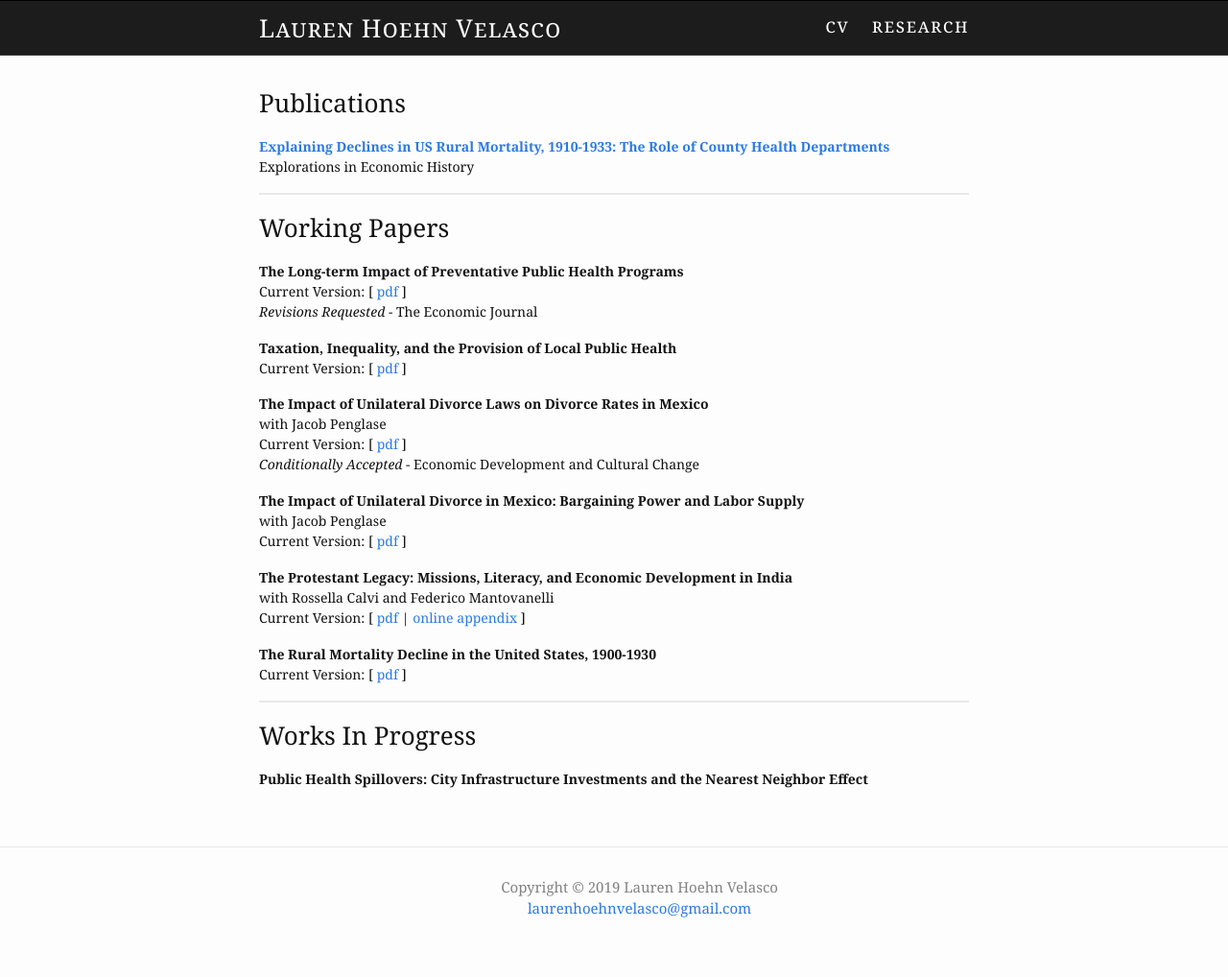
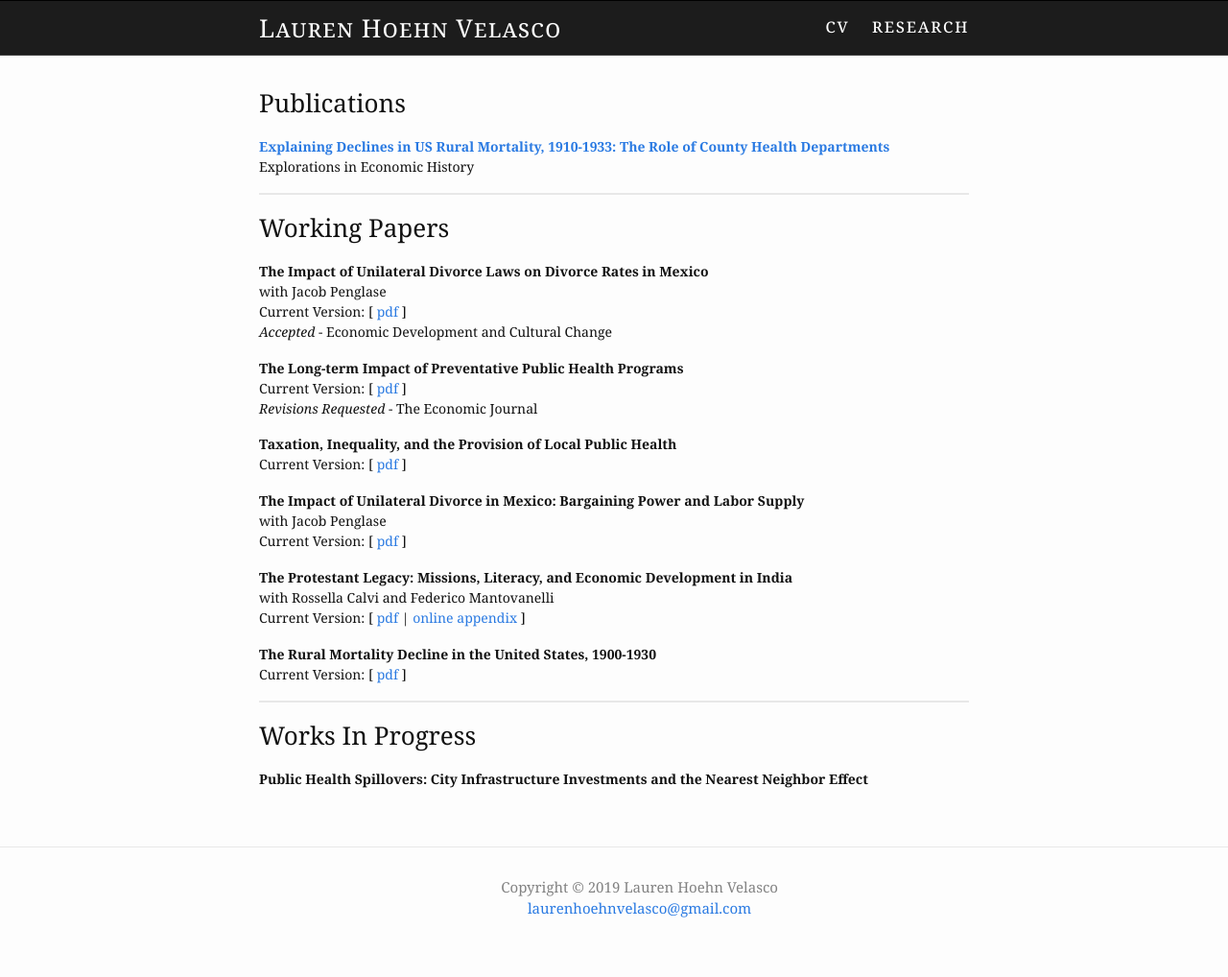
Before and after one commit to germsvel/lhv, a Jekyll site: the page built from research.html, in a window 1280 px wide. Shown: the whole page at 96% size. Built offline with Jekyll 4.4.1, drawn with Linux system fonts in a browser that asks for light colours.

Commit message:
Update two papers and change ordering
Updates hoehn velasco jmp paper and hoehnvelasco penglase mexican
divorce paper. We also move "The Impact of Unilateral Divorce Laws on
Divorce Rates in Mexico" to the top of the list and mark it as accepted.

```diff
--- a/_research_papers/long_term_impact_public_health.html
+++ b/_research_papers/long_term_impact_public_health.html
@@ -4,7 +4,7 @@ title: "The Long-term Impact of Preventative Public Health Programs"
 assets:
   - type: pdf
     link: hoehnvelasco_jmp.pdf
-rank: 1
+rank: 2
 status: Revisions Requested
 journal: The Economic Journal
 ---
--- a/_research_papers/unilateral_divorce_rates_labor_supply.html
+++ b/_research_papers/unilateral_divorce_rates_labor_supply.html
@@ -1,11 +1,11 @@
 ---
 research_paper_type: working_paper
-rank: 4
+rank: 1
 title: "The Impact of Unilateral Divorce Laws on Divorce Rates in Mexico"
 assets:
   - type: pdf
     link: hoehnvelasco_penglase_mexican_divorce.pdf
 coauthors: Jacob Penglase
-status: Conditionally Accepted
+status: Accepted
 journal: Economic Development and Cultural Change
 ---
```
